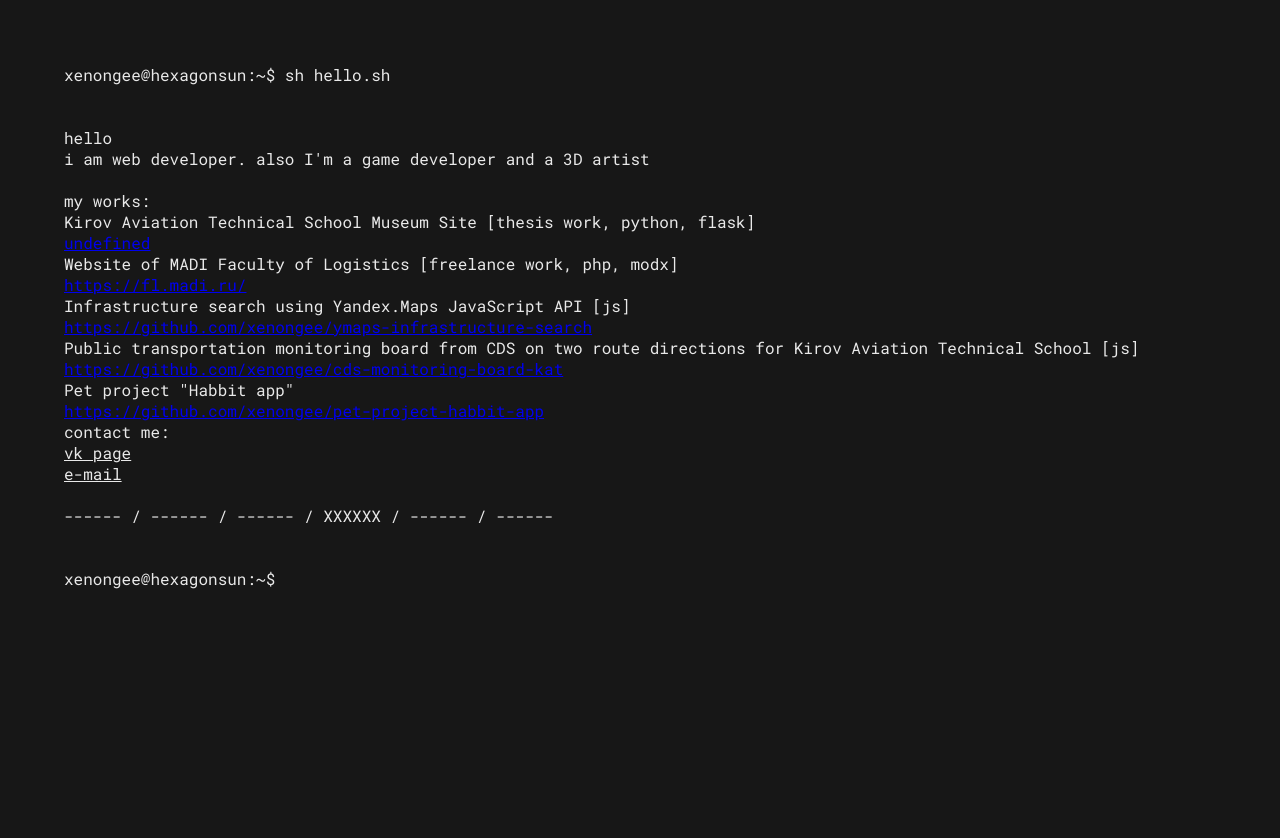
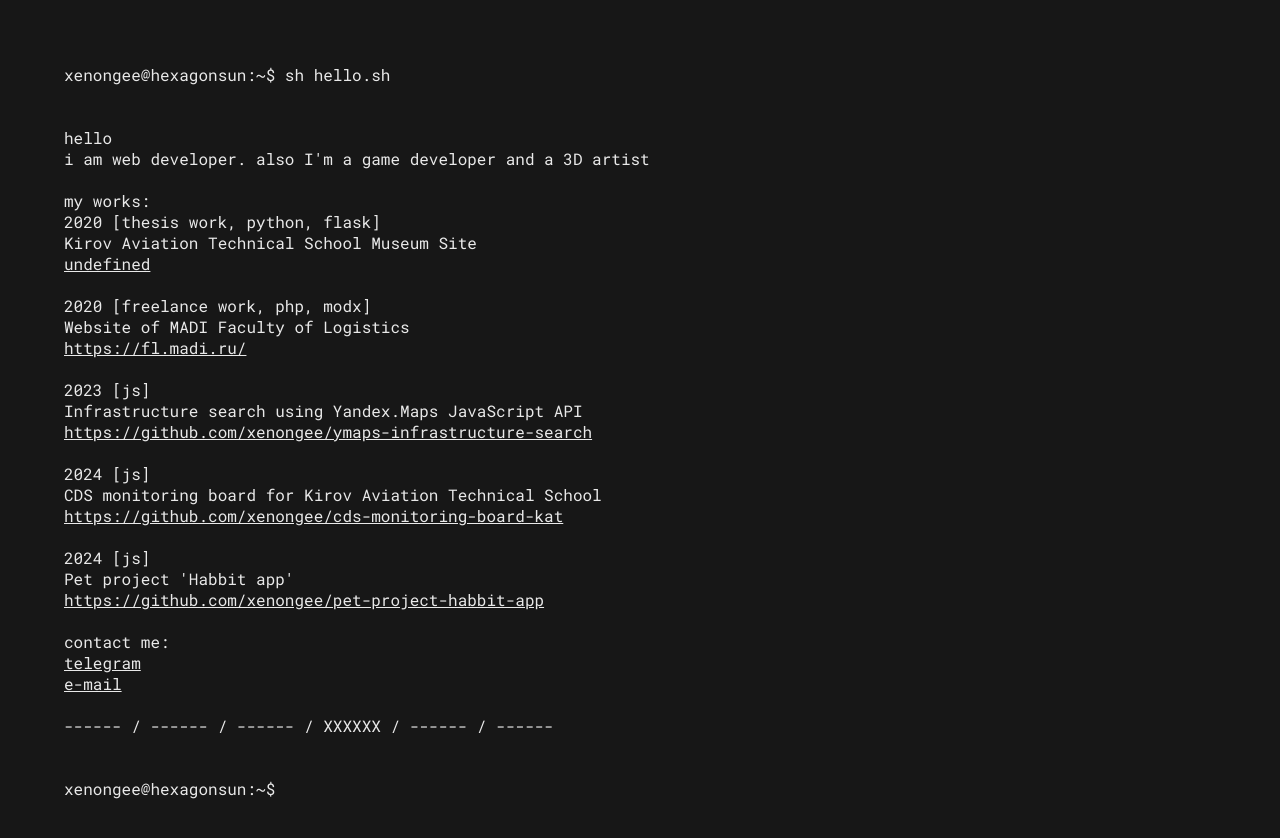
Before and after one commit to xnngee/xnngee.github.io, a plain HTML site: page index.html in a window 1280 px wide. Before the commit the page ends 800 px from the top, so only its background shows below. Drawn offline with Linux system fonts and the light colour scheme.

Commit message:
simple redesign

```diff
--- a/index.html
+++ b/index.html
@@ -1,11 +1,13 @@
 <!DOCTYPE html>
 <html lang="en">
+
 <head>
   <meta charset="UTF-8">
   <meta name="viewport" content="width=device-width, initial-scale=1.0">
   <link rel="stylesheet" href="files/css/style.css">
   <title>xenongee</title>
 </head>
+
 <body>
   <p>xenongee@hexagonsun:~$ sh hello.sh</p>
   <br>
@@ -14,20 +16,44 @@
   <p>i am web developer. also I'm a game developer and a 3D artist</p>
   <br>
   <p>my works:</p>
-  <p>Kirov Aviation Technical School Museum Site [thesis work, python, flask]</p>
-  <a href="#">undefined</a>
-  <p>Website of MADI Faculty of Logistics [freelance work, php, modx]</p>
-  <a href="https://fl.madi.ru/">https://fl.madi.ru/</a>
-  <p>Infrastructure search using Yandex.Maps JavaScript API [js]</p>
-  <a href="https://github.com/xenongee/ymaps-infrastructure-search">https://github.com/xenongee/ymaps-infrastructure-search</a>
-  <p>Public transportation monitoring board from CDS on two route directions for Kirov Aviation Technical School [js]</p>
-  <a href="https://github.com/xenongee/cds-monitoring-board-kat">https://github.com/xenongee/cds-monitoring-board-kat</a>
-  <p>Pet project "Habbit app"</p>
-  <a href="https://github.com/xenongee/pet-project-habbit-app">https://github.com/xenongee/pet-project-habbit-app</a>
+  <ul>
+    <li>
+      <p>2020 [thesis work, python, flask]</p>
+      <p>Kirov Aviation Technical School Museum Site</p>
+      <a href="#">undefined</a>
+    </li>
+    <br>
+    <li>
+      <p>2020 [freelance work, php, modx]</p>
+      <p>Website of MADI Faculty of Logistics</p>
+      <a href="https://fl.madi.ru/">https://fl.madi.ru/</a>
+    </li>
+    <br>
+    <li>
+      <p>2023 [js]</p>
+      <p>Infrastructure search using Yandex.Maps JavaScript API</p>
+      <a
+        href="https://github.com/xenongee/ymaps-infrastructure-search">https://github.com/xenongee/ymaps-infrastructure-search</a>
+    </li>
+    <br>
+    <li>
+      <p>2024 [js]</p>
+      <p>CDS monitoring board for Kirov Aviation Technical School</p>
+      <a
+        href="https://github.com/xenongee/cds-monitoring-board-kat">https://github.com/xenongee/cds-monitoring-board-kat</a>
+    </li>
+    <br>
+    <li>
+      <p>2024 [js]</p>
+      <p>Pet project 'Habbit app'</p>
+      <a
+        href="https://github.com/xenongee/pet-project-habbit-app">https://github.com/xenongee/pet-project-habbit-app</a>
+    </li>
+  </ul>
   <br>
   <p>contact me:</p>
   <ul>
-    <li><a href="https://vk.com/xenongee" target="_blank">vk page</a></li>
+    <li><a href="https://t.me/xenongee" target="_blank">telegram</a></li>
     <li><a href="mailto:rublgleb@gmail.com" target="_blank">e-mail</a></li>
   </ul>
   <br>
@@ -40,4 +66,5 @@
   </div>
 </body>
 <!-- <script src="js/term.js"></script> -->
+
 </html>
```
